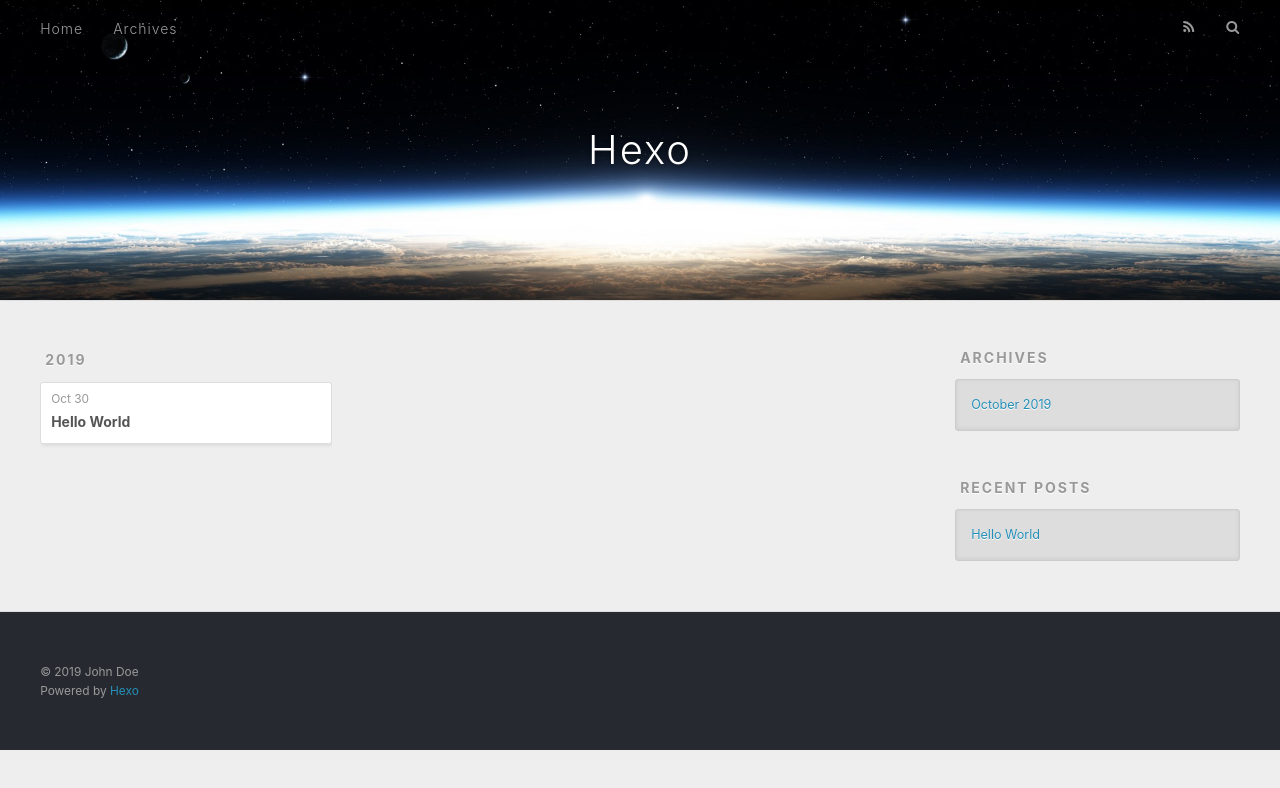
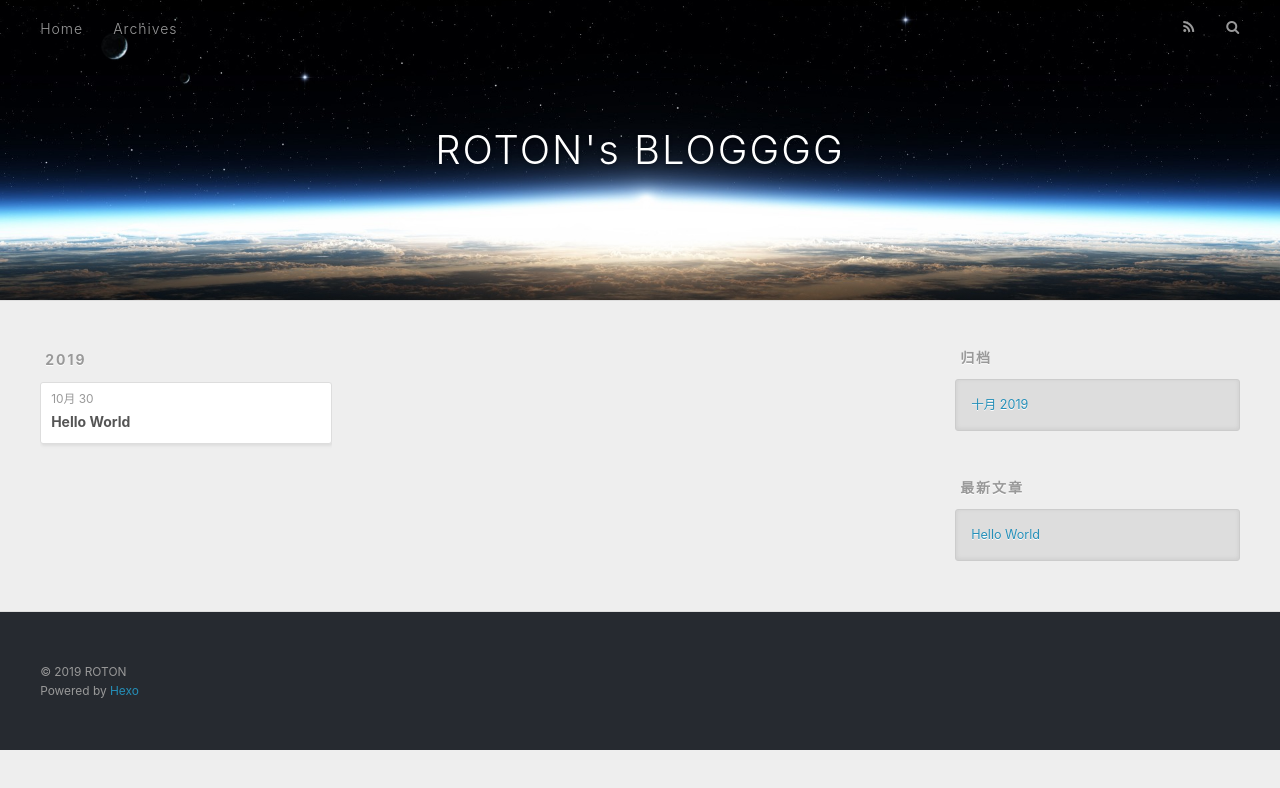
Before and after one commit to rotonnn/rotonnn.github.io, a plain HTML site: page archives/2019/10/index.html in a window 1280 px wide. Drawn offline with nearby package versions, Linux system fonts and the light colour scheme.

Commit message:
Site updated: 2019-10-30 10:53:46

```diff
--- a/archives/2019/10/index.html
+++ b/archives/2019/10/index.html
@@ -5,16 +5,16 @@
 
 
 
-  <title>Archives: 2019/10 | Hexo</title>
+  <title>归档: 2019/10 | ROTON&#39;s BLOGGGG</title>
   <meta name="viewport" content="width=device-width, initial-scale=1, maximum-scale=1">
   <meta property="og:type" content="website">
-<meta property="og:title" content="Hexo">
+<meta property="og:title" content="ROTON&#39;s BLOGGGG">
 <meta property="og:url" content="http:&#x2F;&#x2F;yoursite.com&#x2F;archives&#x2F;2019&#x2F;10&#x2F;index.html">
-<meta property="og:site_name" content="Hexo">
-<meta property="og:locale" content="en">
+<meta property="og:site_name" content="ROTON&#39;s BLOGGGG">
+<meta property="og:locale" content="zh-CN">
 <meta name="twitter:card" content="summary">
 
-    <link rel="alternate" href="/atom.xml" title="Hexo" type="application/atom+xml">
+    <link rel="alternate" href="/atom.xml" title="ROTON&#39;s BLOGGGG" type="application/atom+xml">
 
 
     <link rel="icon" href="/favicon.png">
@@ -33,7 +33,7 @@
   <div id="header-outer" class="outer">
     <div id="header-title" class="inner">
       <h1 id="logo-wrap">
-        <a href="/" id="logo">Hexo</a>
+        <a href="/" id="logo">ROTON&#39;s BLOGGGG</a>
       </h1>
 
     </div>
@@ -50,7 +50,7 @@
 
           <a id="nav-rss-link" class="nav-icon" href="/atom.xml" title="RSS Feed"></a>
 
-        <a id="nav-search-btn" class="nav-icon" title="Search"></a>
+        <a id="nav-search-btn" class="nav-icon" title="搜索"></a>
       </nav>
       <div id="search-form-wrap">
         <form action="//google.com/search" method="get" accept-charset="UTF-8" class="search-form"><input type="search" name="q" class="search-form-input" placeholder="Search"><button type="submit" class="search-form-submit">&#xF002;</button><input type="hidden" name="sitesearch" value="http://yoursite.com"></form>
@@ -76,7 +76,7 @@
   <div class="archive-article-inner">
     <header class="archive-article-header">
       <a href="/2019/10/30/hello-world/" class="archive-article-date">
-  <time datetime="2019-10-30T01:53:14.837Z" itemprop="datePublished">Oct 30</time>
+  <time datetime="2019-10-30T01:53:14.837Z" itemprop="datePublished">10月 30</time>
 </a>
 
 
@@ -108,9 +108,9 @@
 
 
   <div class="widget-wrap">
-    <h3 class="widget-title">Archives</h3>
+    <h3 class="widget-title">归档</h3>
     <div class="widget">
-      <ul class="archive-list"><li class="archive-list-item"><a class="archive-list-link" href="/archives/2019/10/">October 2019</a></li></ul>
+      <ul class="archive-list"><li class="archive-list-item"><a class="archive-list-link" href="/archives/2019/10/">十月 2019</a></li></ul>
     </div>
   </div>
 
@@ -118,7 +118,7 @@
 
 
   <div class="widget-wrap">
-    <h3 class="widget-title">Recent Posts</h3>
+    <h3 class="widget-title">最新文章</h3>
     <div class="widget">
       <ul>
 
@@ -138,7 +138,7 @@
 
   <div class="outer">
     <div id="footer-info" class="inner">
-      &copy; 2019 John Doe<br>
+      &copy; 2019 ROTON<br>
       Powered by <a href="http://hexo.io/" target="_blank">Hexo</a>
     </div>
   </div>
```
Also changed, not shown: 2019/10/30/hello-world/index.html (+11 -11 lines), archives/2019/index.html (+12 -12 lines), archives/index.html (+12 -12 lines), index.html (+12 -12 lines).
